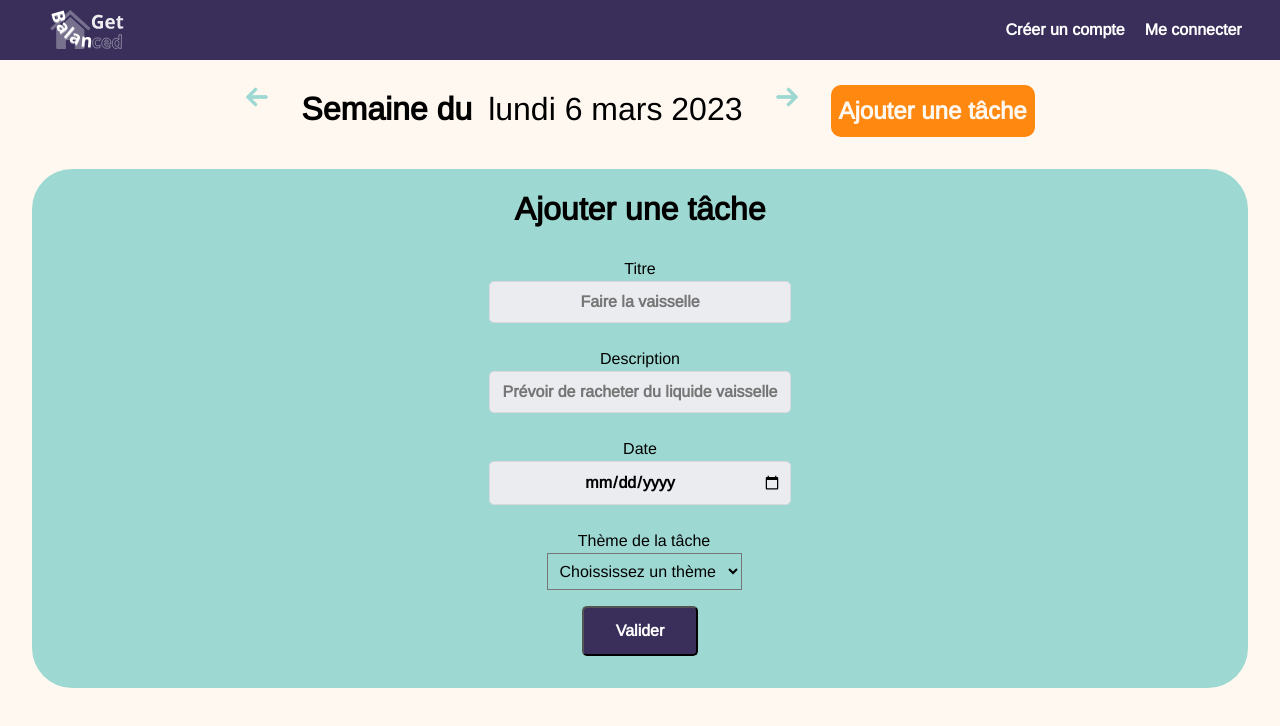
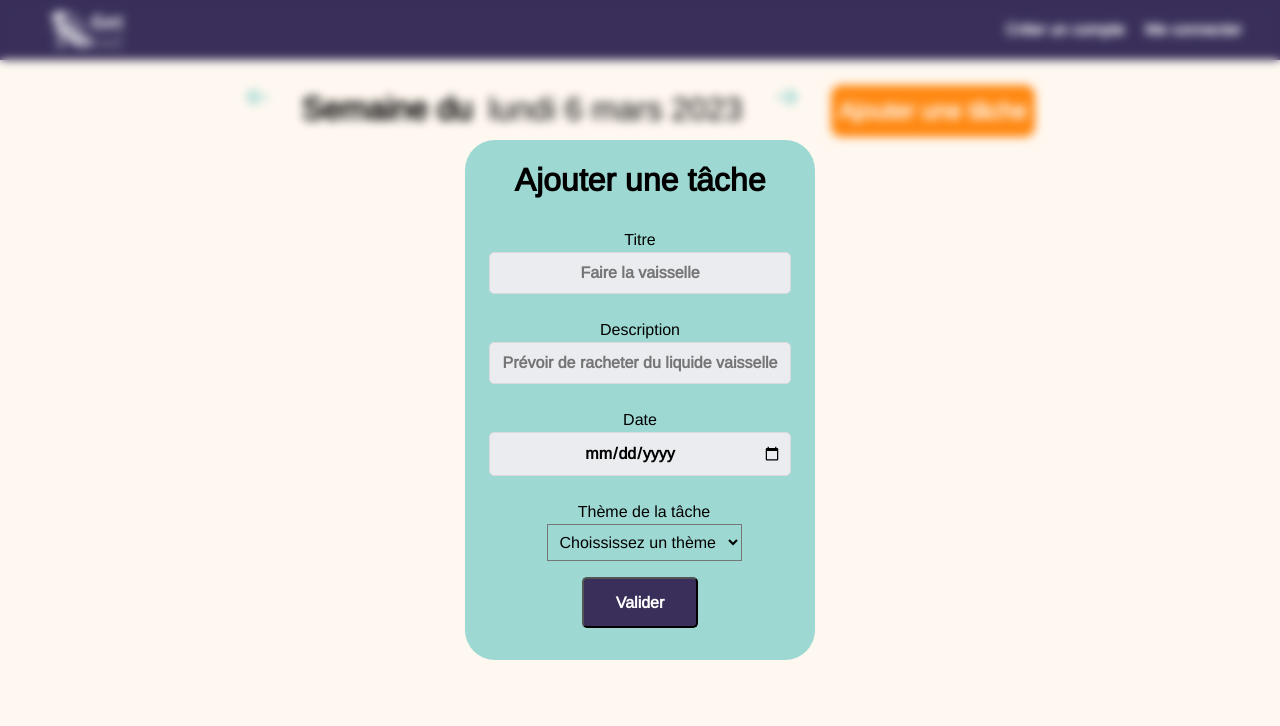
Before and after one commit to FabriceMilet/GetBalanced-front, a React (Create React App) app: page /table/1 in a window 1280 px wide. Both pictures are taken after a click on the button "Ajouter une tâche". Shown: the top 726 px of the page. Built offline with nearby package versions, Linux system fonts and the light colour scheme.

Commit message:
css modale

```diff
--- a/src/Components/TaskModale/TaskModale.js
+++ b/src/Components/TaskModale/TaskModale.js
@@ -33,6 +33,7 @@ export default function TaskModale() {
   };
 
   return (
+    <div className="TaskModale-background">
     <div className="TaskModale">
       <h1 className="TaskModale-title">Ajouter une tâche</h1>
       <form className="TaskModale-form" onSubmit={handleSubmit}>
@@ -96,5 +97,6 @@ export default function TaskModale() {
         </button>
       </form>
     </div>
+    </div>
   );
 }
--- a/src/Components/TaskModale/TaskModale.scss
+++ b/src/Components/TaskModale/TaskModale.scss
@@ -1,11 +1,24 @@
 @use "../../style/vars";
 
 .TaskModale{
+    background-color: vars.$lightBlue;
+    border-radius: 30px;
     height: auto;
     width: 350px;
     margin: auto;
     text-align: center;
     padding-bottom: 1rem;
+}
+.TaskModale-background{
+    position: fixed;
+    top: 0px;
+    backdrop-filter: blur(5px);
+    width: 100vw;
+    height: 100vh;
+    z-index: 1;
+    display: flex;
+    align-items: center;
+    justify-content: center;
 }
 .TaskModale-title{
     font-size: 2rem;
--- a/src/Components/TaskModifyModale/TaskModifyModale.js
+++ b/src/Components/TaskModifyModale/TaskModifyModale.js
@@ -36,6 +36,7 @@ export default function TaskModifyModale() {
   };
 
   return (
+    <div className="TaskModale-background">
     <div className="TaskModale">
       <h1 className="TaskModale-title">Modifier une tâche</h1>
       <form className="TaskModale-form" onSubmit={handleSubmit}>
@@ -95,5 +96,6 @@ export default function TaskModifyModale() {
         </button>
       </form>
     </div>
+    </div>
   );
 }
--- a/src/Components/TaskModifyModale/TaskModifyModale.scss
+++ b/src/Components/TaskModifyModale/TaskModifyModale.scss
@@ -1,11 +1,24 @@
 @use "../../style/vars";
 
 .TaskModale{
+    background-color: vars.$lightBlue;
+    border-radius: 30px;
     height: auto;
     width: 350px;
     margin: auto;
     text-align: center;
     padding-bottom: 1rem;
+}
+.TaskModale-background{
+    position: fixed;
+    top: 0px;
+    backdrop-filter: blur(5px);
+    width: 100vw;
+    height: 100vh;
+    z-index: 1;
+    display: flex;
+    align-items: center;
+    justify-content: center;
 }
 .TaskModale-title{
     font-size: 2rem;
```
